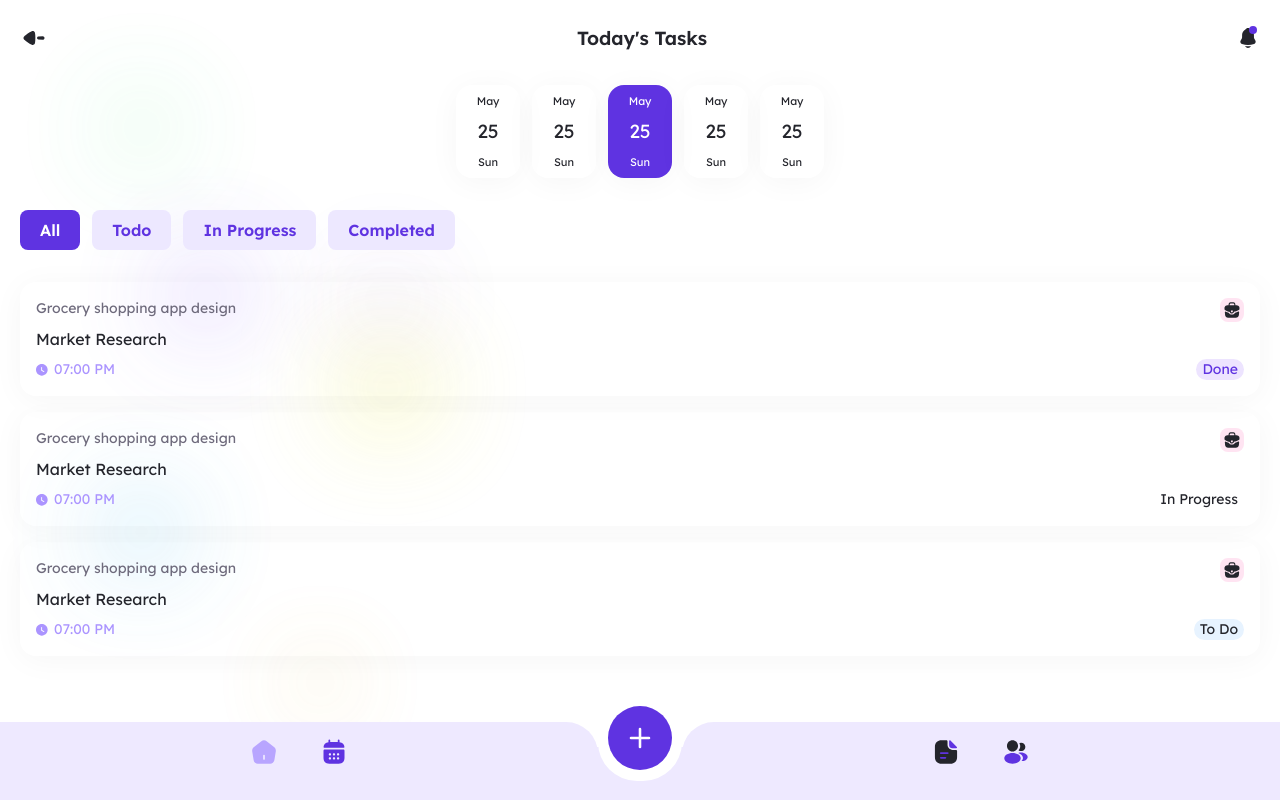
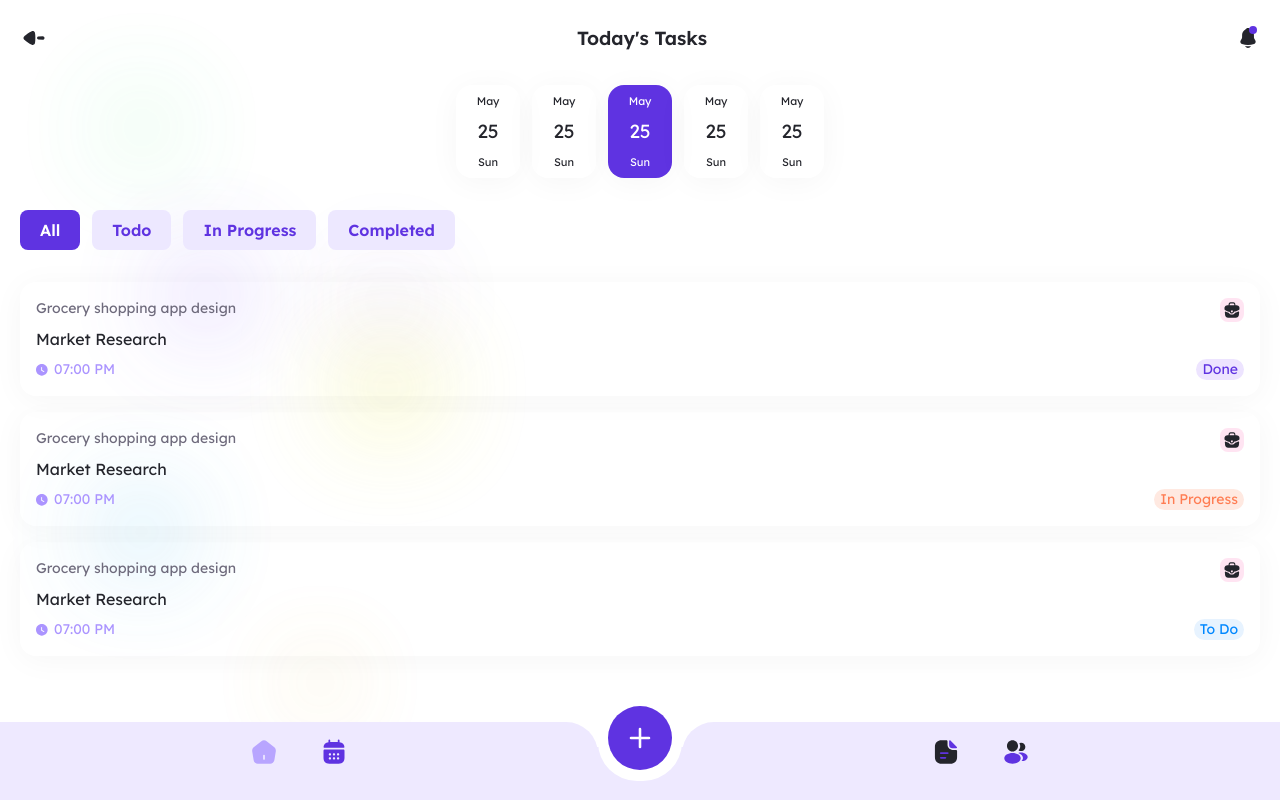
Before and after one commit to Yasin-Fathollahi/smart-notes, a Next.js app: page /today in a window 1280 px wide. Built offline with nearby package versions, Linux system fonts and the light colour scheme.

Commit message:
fixed the task status indicators

```diff
--- a/app/(app-pages)/today/components/task-status.tsx
+++ b/app/(app-pages)/today/components/task-status.tsx
@@ -5,14 +5,14 @@ type TaskStatusProps = {
 };
 
 export default function TaskStatus({ status }: TaskStatusProps) {
-  let color: 'blue' | 'primary' | 'orange';
+  let colors: string;
   if (status === 'done') {
-    color = 'primary';
+    colors = 'text-primary bg-primary-light';
   } else if (status === 'in progress') {
-    color = 'orange';
+    colors = 'text-orange bg-orange-light';
   } else {
-    color = 'blue';
+    colors = 'text-blue bg-blue-light';
   }
-  const classes = `text-body-sm text-${color} bg-${color}-light px-1.5 rounded-circle capitalize`;
+  const classes = `text-body-sm ${colors} px-1.5 rounded-circle capitalize`;
   return <p className={classes}>{status}</p>;
 }
```
